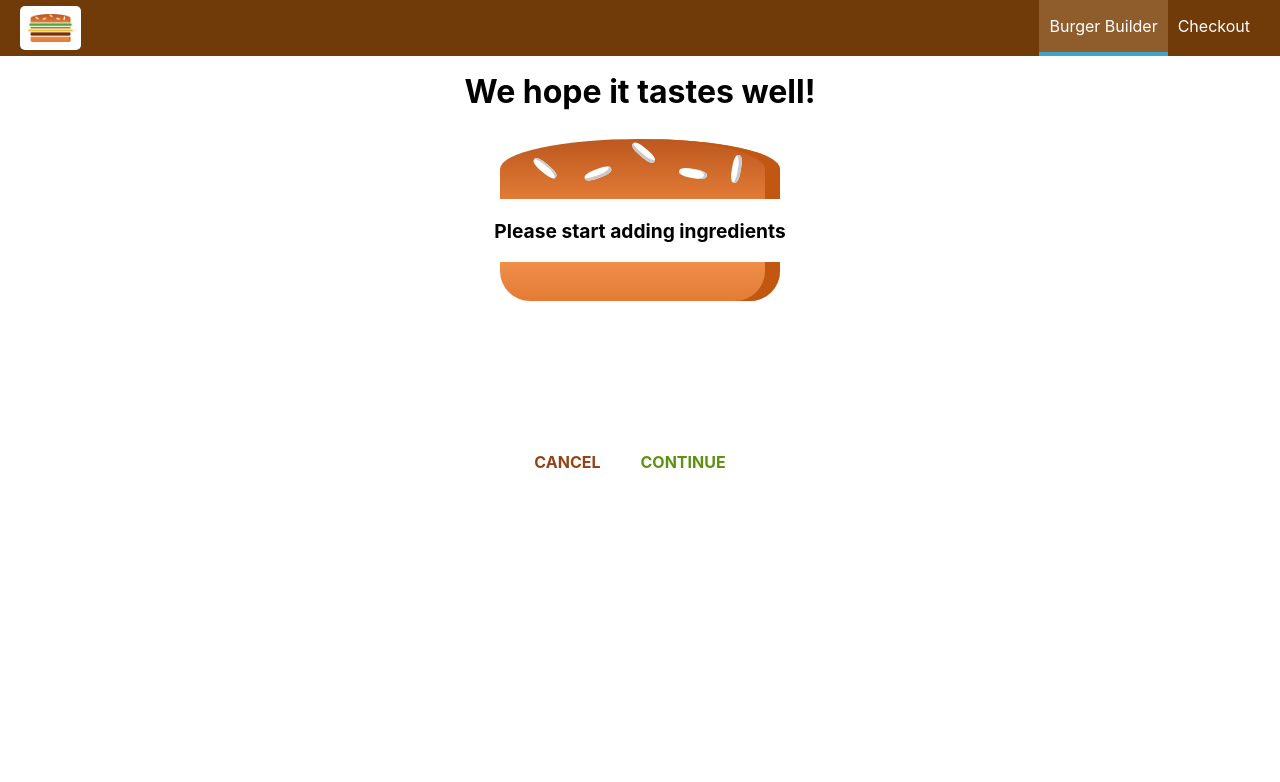
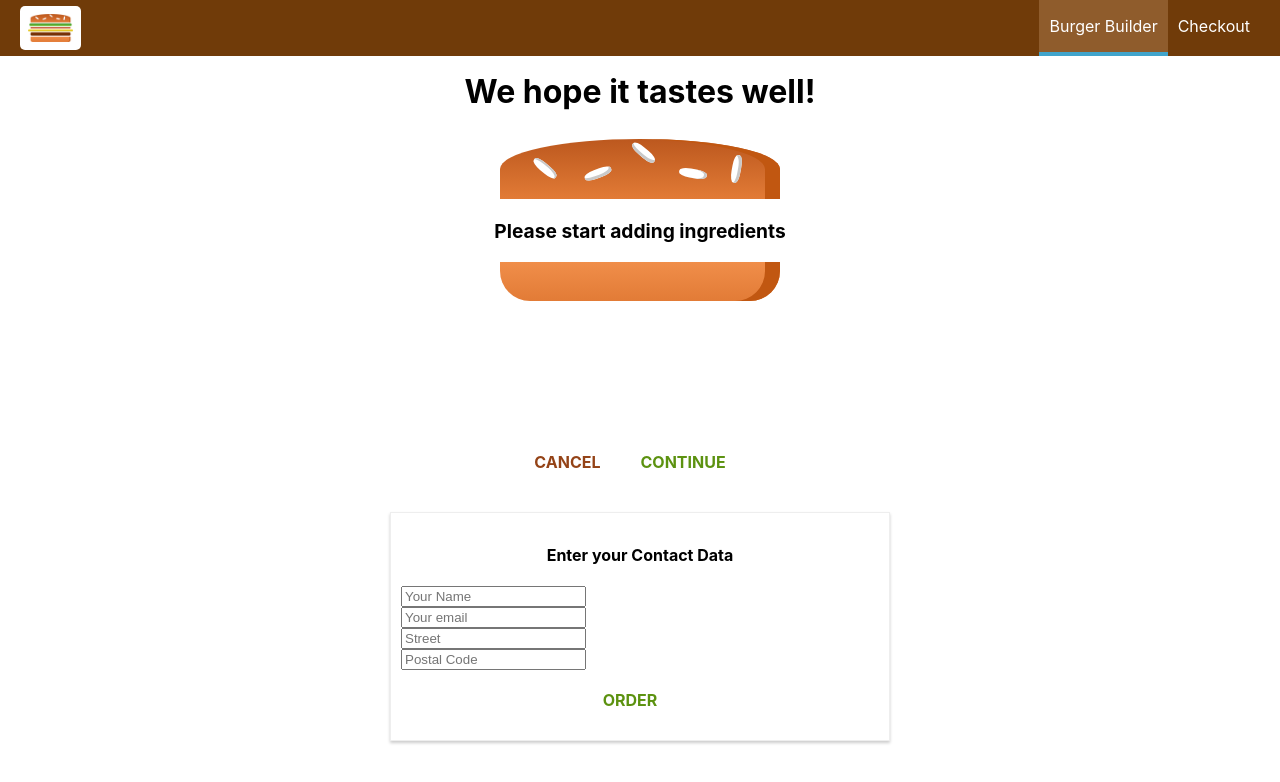
Before and after one commit to DevLatBo/burger-app, a React (Create React App) app: page /checkout in a window 1280 px wide. Both pictures are taken after a click on the button "CONTINUE". Shown: the top 782 px of the page. Built offline with nearby package versions, Linux system fonts and the light colour scheme.

Commit message:
[A] Adding contact data

```diff
--- a/src/containers/Checkout/Checkout.js
+++ b/src/containers/Checkout/Checkout.js
@@ -1,5 +1,7 @@
 import React,{ Component } from "react";
+import {Route} from 'react-router-dom';
 import CheckoutSummary from '../../components/Order/CheckoutSummary/CheckoutSummary';
+import ContactData from './ContactData/ContactData';
 
 class Checkout extends Component{
     state = {
@@ -35,6 +37,7 @@
                     ingredients = {this.state.ingredients}
                     checkoutCancelled = {this.checkoutCancelledHandler}
                     checkoutContinued = {this.checkoutContinuedHandlers}/>
+                <Route path = {this.props.match.path + '/contact-data'} component = {ContactData}/>
             </div>
         );
     }
--- /dev/null
+++ b/src/containers/Checkout/ContactData/ContactData.js
@@ -0,0 +1,29 @@
+import React, { Component } from "react";
+import Button from '../../../components/UI/Button/Button';
+import classes from './ContactData.module.css';
+
+class ContactData extends Component{
+    state = {
+        name: '',
+        email: '',
+        address: {
+            street: '',
+            postalCode: ''
+        }
+    }
+    render() {
+        return(
+            <div className={classes.ContactData}>
+                <h4>Enter your Contact Data</h4>
+                <form>
+                    <input className={classes.Input} type="text" name="name" placeholder="Your Name"/>
+                    <input className={classes.Input} type="email" name="email" placeholder="Your email"/>
+                    <input className={classes.Input} type="text" name="street" placeholder="Street"/>
+                    <input className={classes.Input} type="text" name="postal" placeholder="Postal Code"/>
+                    <Button btnType="Success">ORDER</Button>
+                </form>
+            </div>
+        );
+    }
+}
+export default ContactData;
--- /dev/null
+++ b/src/containers/Checkout/ContactData/ContactData.module.css
@@ -0,0 +1,18 @@
+.ContactData {
+    margin: 20px auto;
+    width: 80%;
+    text-align: center;
+    box-shadow: 0 2px 3px #CCC;
+    border: 1px solid #EEE;
+    padding: 10px;
+    box-sizing: border-box;
+}
+
+.Input{
+    display: block;
+}
+@media (min-width: 600px){
+    .ContactData {
+        width: 500px;
+    }
+}
```
